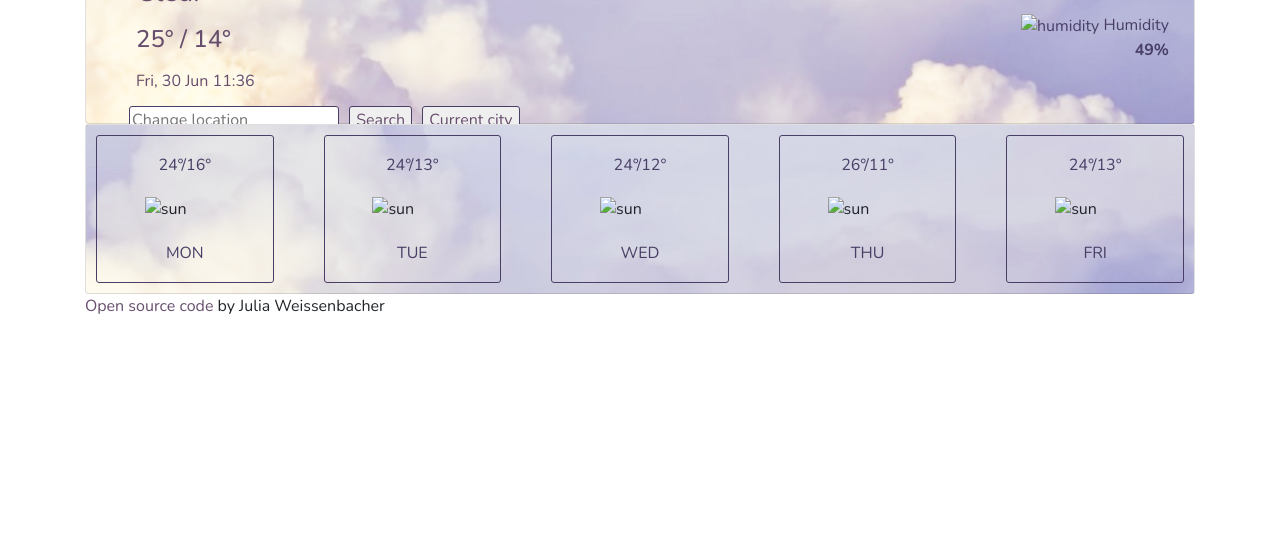
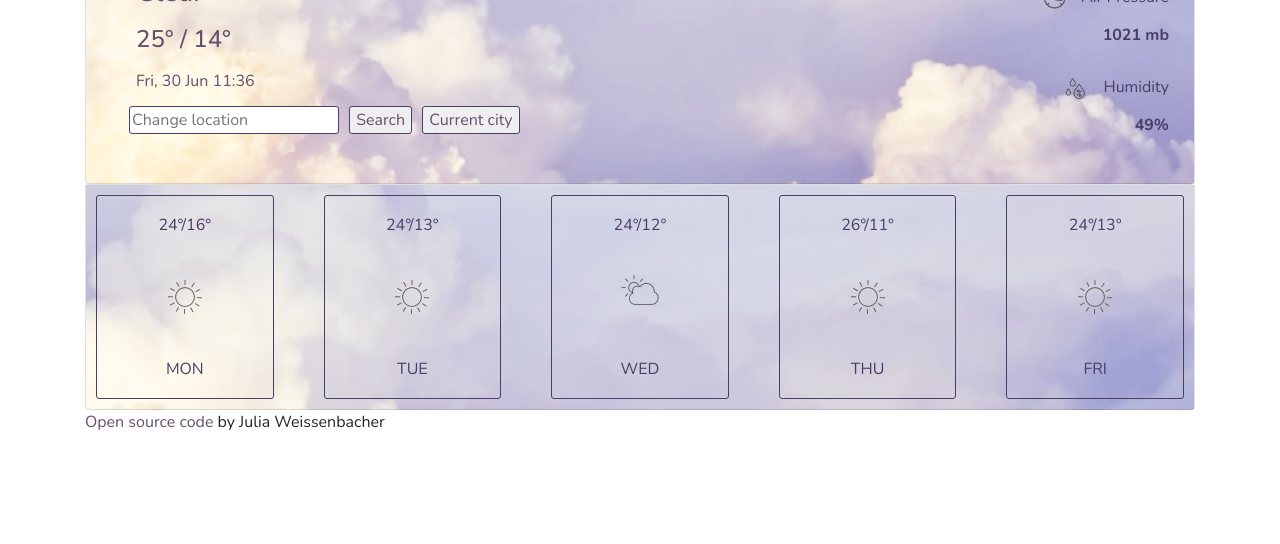
Before and after one commit to JulWe/WeatherApp, a plain HTML site: page index.html in a window 1280 px wide. Shown: the part 256-800 px from the top of the page. Drawn offline with nearby package versions, Linux system fonts and the light colour scheme; no server answers; files whose address does not match are found by name.

Commit message:
updated the folder for the images
i forgot to add the folder that the image folder is in

```diff
--- a/index.html
+++ b/index.html
@@ -66,14 +66,14 @@
                   <strong id="feelslike">22°C</strong>
                 </p>
                 <p>
-                  <img src="images/wind.png" alt="wind" width="50" />
+                  <img src="source/images/wind.png" alt="wind" width="50" />
                   Wind
                   <br />
                   <strong id="windspeed">10-25km/h</strong>
                 </p>
                 <!--<p>
                   <img
-                    src="images/chance_of_rain.png"
+                    src="source/images/chance_of_rain.png"
                     alt="chance_of_rain"
                     width="50"
                   />
@@ -82,13 +82,21 @@
                   <strong>0%</strong>
                 </p> -->
                 <p>
-                  <img src="images/pressure.png" alt="airpressure" width="50" />
+                  <img
+                    src="source/images/pressure.png"
+                    alt="airpressure"
+                    width="50"
+                  />
                   Air Pressure
                   <br />
                   <strong id="pressure">1021 mb</strong>
                 </p>
                 <p>
-                  <img src="images/humidity.png" alt="humidity" width="50" />
+                  <img
+                    src="source/images/humidity.png"
+                    alt="humidity"
+                    width="50"
+                  />
                   Humidity
                   <br />
                   <strong id="humidity">49%</strong>
@@ -103,35 +111,55 @@
           <div class="col">
             <div class="outline">
               <p class="degree">24°/16°</p>
-              <img src="images/sun.png" alt="sun" class="weather-clipart" />
+              <img
+                src="source/images/sun.png"
+                alt="sun"
+                class="weather-clipart"
+              />
               <p class="day">MON</p>
             </div>
           </div>
           <div class="col">
             <div class="outline">
               <p class="degree">24°/13°</p>
-              <img src="images/sun.png" alt="sun" class="weather-clipart" />
+              <img
+                src="source/images/sun.png"
+                alt="sun"
+                class="weather-clipart"
+              />
               <p class="day">TUE</p>
             </div>
           </div>
           <div class="col">
             <div class="outline">
               <p class="degree">24°/12°</p>
-              <img src="images/cloud.png" alt="sun" class="weather-clipart" />
+              <img
+                src="source/images/cloud.png"
+                alt="sun"
+                class="weather-clipart"
+              />
               <p class="day">WED</p>
             </div>
           </div>
           <div class="col">
             <div class="outline">
               <p class="degree">26°/11°</p>
-              <img src="images/sun.png" alt="sun" class="weather-clipart" />
+              <img
+                src="source/images/sun.png"
+                alt="sun"
+                class="weather-clipart"
+              />
               <p class="day">THU</p>
             </div>
           </div>
           <div class="col">
             <div class="outline">
               <p class="degree">24°/13°</p>
-              <img src="images/sun.png" alt="sun" class="weather-clipart" />
+              <img
+                src="source/images/sun.png"
+                alt="sun"
+                class="weather-clipart"
+              />
               <p class="day">FRI</p>
             </div>
           </div>
```
